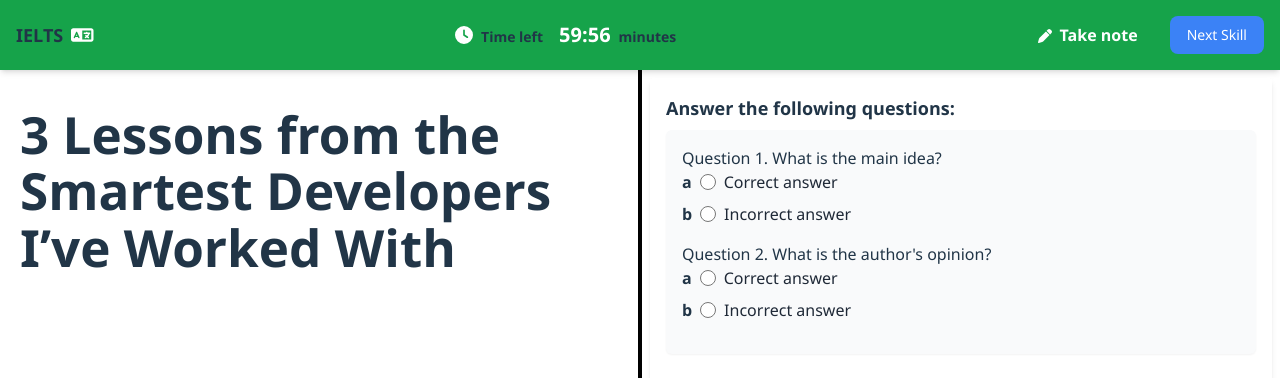
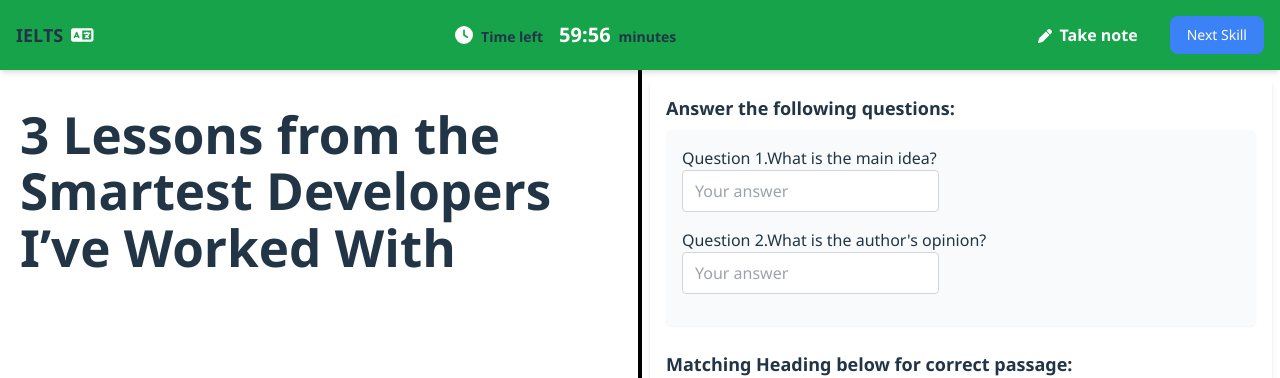
Before and after one commit to lechieulong/TutorMe_UI_v1, a React (Vite) app: page /testing/1 in a window 1280 px wide. Shown: the top 378 px of the page. Built offline with nearby package versions, Linux system fonts and the light colour scheme.

Commit message:
navigationPart

```diff
--- a/src/components/Test/NavigationPart.jsx
+++ b/src/components/Test/NavigationPart.jsx
@@ -1,5 +1,5 @@
 /* eslint-disable react/prop-types */
-import { useState } from "react";
+import { useState, useEffect } from "react";
 
 const NavigationPart = ({
   partDatas,
@@ -8,6 +8,11 @@ const NavigationPart = ({
   userAnswers, // Add userAnswers prop
 }) => {
   const [openPart, setOpenPart] = useState(0);
+
+  // Reset openPart to 0 whenever partDatas changes
+  useEffect(() => {
+    setOpenPart(0);
+  }, [partDatas]);
 
   const handleAccordionClick = (partNumber) => {
     if (openPart === partNumber) {
@@ -20,17 +25,17 @@ const NavigationPart = ({
 
   const handleQuestionClickWrapper = (event, questionId) => {
     event.stopPropagation();
-    handleQuestionClick(questionId); // Call this to handle question selection
+    handleQuestionClick(questionId);
   };
 
   return (
     <div className="bottom-0 left-0 right-0">
       <div className="flex gap-3">
         {partDatas.map((part, index) => {
-          const partName = `Part ${index + 1}`; // Use questionName or fallback
+          const partName = `Part ${index + 1}`;
           const questions = part.sections.flatMap(
             (section) => section.questions
-          ); // Flatten questions from sections
+          );
 
           return (
             <div
@@ -67,7 +72,7 @@ const NavigationPart = ({
                       key={questionIndex} // Use a unique identifier, such as question.id
                       onClick={(event) =>
                         handleQuestionClickWrapper(event, question.id)
-                      } // Pass question.id as identifier
+                      }
                     >
                       <span>{questionIndex + 1}</span>
                       {isAnswered && <span>✔️</span>}
--- a/src/data/mockTestData.js
+++ b/src/data/mockTestData.js
@@ -140,7 +140,7 @@ const mockTestData = {
       },
     ],
   },
-  listening: {
+  listening:{
     id: '5f7b1253-0ae2-49c0-905f-10a59e92e982', // GUID for listening
     duration: 30,
     type: 1,
@@ -153,18 +153,49 @@ const mockTestData = {
         questionName: "Listening Section 1",
         sections: [
           {
-            id: 'a51a5a7b-0bb1-4d85-a174-8f0e51d049c1', // GUID for section 5
-            sectionGuide:
-              "Listen carefully and answer the following questions:",
+            id: 'a51a5a7b-0bb1-4d85-a174-8f0e51d049c1', // GUID for section 1
+            sectionGuide: "Listen carefully and answer the following questions:",
+            sectionType: 1,
+            image: "",
+            questions: [
+              {
+                id: '8bc6d57d-9c09-4485-b4af-67b9f1cd9c5c', // GUID for question 1
+                questionName: "What was the main topic of the discussion?",
+                answers: [
+                  { id: '44bdb90d-f6b5-4086-9f01-fdc2deaa7d73', answerText: "Correct answer", isCorrect: 1 },
+                  { id: '4c3d2e96-fb39-4658-9a56-5bcbab0281cc', answerText: "Incorrect answer", isCorrect: 0 },
+                ],
+              },
+            ],
+          },
+          {
+            id: 'b1234567-89ab-cdef-0123-456789abcdef', // GUID for section 2
+            sectionGuide: "Summarize the discussion in your own words.",
             sectionType: 2,
             image: "",
             questions: [
               {
-                id: '8bc6d57d-9c09-4485-b4af-67b9f1cd9c5c', // GUID for question 12
-                questionName: "What was the main topic of the discussion?",
+                id: '9bc6d57d-9c09-4485-b4af-67b9f1cd9c5d', // GUID for question 2
+                questionName: "Can you summarize the main points?",
                 answers: [
-                  { id: '44bdb90d-f6b5-4086-9f01-fdc2deaa7d73', answerText: "Correct answer", isCorrect: 1 }, // Correct
-                  { id: '4c3d2e96-fb39-4658-9a56-5bcbab0281cc', answerText: "Incorrect answer", isCorrect: 0 }, // Incorrect
+                  { id: '55bdb90d-f6b5-4086-9f01-fdc2deaa7d73', answerText: "Main points summary", isCorrect: 1 },
+                  { id: '6c3d2e96-fb39-4658-9a56-5bcbab0281cc', answerText: "Wrong summary", isCorrect: 0 },
+                ],
+              },
+            ],
+          },
+          {
+            id: 'c2345678-90ab-cdef-0123-456789abcdef', // GUID for section 3
+            sectionGuide: "Fill in the blanks as you listen.",
+            sectionType: 3,
+            image: "",
+            questions: [
+              {
+                id: '10ec2f83-66ec-4b83-b56b-5b44b6c54a75', // GUID for question 3
+                questionName: "What were the key points discussed?",
+                answers: [
+                  { id: '78c7a624-4e48-4e5d-8d37-e8d47b0e76f5', answerText: "Key point A", isCorrect: 1 },
+                  { id: 'd0d152ff-b4da-473b-b51c-95cb14bcce5d', answerText: "Incorrect key point", isCorrect: 0 },
                 ],
               },
             ],
@@ -179,17 +210,49 @@ const mockTestData = {
         questionName: "Listening Section 2",
         sections: [
           {
-            id: '3f95e3c1-fd5b-4404-a4e0-23f843b940bc', // GUID for section 6
-            sectionGuide: "Listen and fill in the blanks:",
+            id: 'd3456789-01ab-cdef-0123-456789abcdef', // GUID for section 4
+            sectionGuide: "Listen and answer the following questions:",
+            sectionType: 1,
+            image: "",
+            questions: [
+              {
+                id: '15fc2f83-66ec-4b83-b56b-5b44b6c54a76', // GUID for question 4
+                questionName: "What was the main topic discussed?",
+                answers: [
+                  { id: '90d152ff-b4da-473b-b51c-95cb14bcce5d', answerText: "Correct answer", isCorrect: 1 },
+                  { id: '21c7a624-4e48-4e5d-8d37-e8d47b0e76f5', answerText: "Incorrect answer", isCorrect: 0 },
+                ],
+              },
+            ],
+          },
+          {
+            id: 'e4567890-12ab-cdef-0123-456789abcdef', // GUID for section 5
+            sectionGuide: "Choose the correct option based on the audio.",
+            sectionType: 2,
+            image: "",
+            questions: [
+              {
+                id: '25fc2f83-66ec-4b83-b56b-5b44b6c54a77', // GUID for question 5
+                questionName: "What was mentioned about [] the topic?",
+              },
+              {
+                id: '25fc2f83-66ec-4b83-b56b-5b44b6c54a44', // GUID for question 5
+                questionName: "What was mentioned about [] the topic?",
+              },
+            ],
+          },
+          {
+            id: 'f5678901-23ab-cdef-0123-456789abcdef', // GUID for section 6
+            sectionGuide: "Answer the questions based on the audio.",
             sectionType: 3,
             image: "",
             questions: [
               {
-                id: '04ec2f83-66ec-4b83-b56b-5b44b6c54a74', // GUID for question 13
-                questionName: "What were the key points discussed?",
+                id: '35fc2f83-66ec-4b83-b56b-5b44b6c54a78', // GUID for question 6
+                questionName: "What strategies were discussed?",
                 answers: [
-                  { id: '28c7a624-4e48-4e5d-8d37-e8d47b0e76f5', answerText: "Correct answer", isCorrect: 1 }, // Correct
-                  { id: 'd0d152ff-b4da-473b-b51c-95cb14bcce5d', answerText: "Incorrect answer", isCorrect: 0 }, // Incorrect
+                  { id: '48d152ff-b4da-473b-b51c-95cb14bcce5d', answerText: "Correct strategy", isCorrect: 1 },
+                  { id: '55b7a624-4e48-4e5d-8d37-e8d47b0e76f5', answerText: "Incorrect strategy", isCorrect: 0 },
                 ],
               },
             ],
--- a/src/pages/TestExam/AnswerView.jsx
+++ b/src/pages/TestExam/AnswerView.jsx
@@ -117,40 +117,41 @@ const AnswerView = ({
             ))}
           </div>
         );
-      case 9: // Single-choice Questions
-        return (
-          <div className="flex flex-col gap-2">
-            {question.answers.map((answer, index) => (
-              <div
-                className="flex gap-2 justify-start items-center"
-                key={answer.id}
-              >
-                <p className="font-semibold">{renderLetter(index + 1)}</p>
-                <label className="flex items-center space-x-2">
-                  <input
-                    type="radio"
-                    name={`question_${question.id}`} // Ensures all radio buttons in this question belong to the same group
-                    value={answer.answerText}
-                    onChange={(e) =>
-                      handleChangeWrap(
-                        e,
-                        skill,
-                        partData.id,
-                        question.id,
-                        answer.id // Pass the answer ID to update state
-                      )
-                    }
-                    className="h-4 w-4 text-blue-600 border-gray-300 rounded focus:ring-blue-500"
-                  />
-                  <span className="text-gray-800">{answer.answerText}</span>
-                </label>
-              </div>
-            ))}
-          </div>
-        );
+      // case 9: // Single-choice Questions
+      //   return (
+      //     <div className="flex flex-col gap-2">
+      //       {question.answers.map((answer, index) => (
+      //         <div
+      //           className="flex gap-2 justify-start items-center"
+      //           key={answer.id}
+      //         >
+      //           <p className="font-semibold">{renderLetter(index + 1)}</p>
+      //           <label className="flex items-center space-x-2">
+      //             <input
+      //               type="radio"
+      //               name={`question_${question.id}`} // Ensures all radio buttons in this question belong to the same group
+      //               value={answer.answerText}
+      //               onChange={(e) =>
+      //                 handleChangeWrap(
+      //                   e,
+      //                   skill,
+      //                   partData.id,
+      //                   question.id,
+      //                   answer.id // Pass the answer ID to update state
+      //                 )
+      //               }
+      //               className="h-4 w-4 text-blue-600 border-gray-300 rounded focus:ring-blue-500"
+      //             />
+      //             <span className="text-gray-800">{answer.answerText}</span>
+      //           </label>
+      //         </div>
+      //       ))}
+      //     </div>
+      //   );
 
-      case 2: // True/False/Not Given
+      case 2:
       case 3:
+        if (skill === 0)
           return (
             <div className="flex flex-col space-y-2">
               <label className="flex items-center space-x-2">
@@ -160,7 +161,12 @@ const AnswerView = ({
                   value={1}
                   className="h-4 w-4 text-blue-600 border-gray-300 rounded focus:ring-blue-500"
                   onChange={(e) =>
-                  handleChangeWrap(e, currentSkillKey, partData.id, question.id)
+                    handleChangeWrap(
+                      e,
+                      currentSkillKey,
+                      partData.id,
+                      question.id
+                    )
                   }
                 />
                 <span>True</span>
@@ -172,7 +178,12 @@ const AnswerView = ({
                   value={0}
                   className="h-4 w-4 text-blue-600 border-gray-300 rounded focus:ring-blue-500"
                   onChange={(e) =>
-                  handleChangeWrap(e, currentSkillKey, partData.id, question.id)
+                    handleChangeWrap(
+                      e,
+                      currentSkillKey,
+                      partData.id,
+                      question.id
+                    )
                   }
                 />
                 <span>False</span>
@@ -198,12 +209,16 @@ const AnswerView = ({
               )}
             </div>
           );
-      case 7:
+        if (skill === 1) {
+          const questionParts = question.questionName.split("[]");
           return (
+            <div className="flex flex-col space-y-2">
+              <span className="font-medium">
+                {questionParts[0]} {/* Part before [] */}
                 <input
                   type="text"
-            placeholder="Your answer"
-            className="border border-gray-300 rounded px-3 py-2 focus:outline-none focus:ring-2 focus:ring-blue-500"
+                  placeholder="Enter text here"
+                  className="border border-gray-300 rounded px-2 py-1 focus:outline-none focus:ring-2 focus:ring-blue-500"
                   onChange={(e) =>
                     handleChangeWrap(
                       e,
@@ -215,7 +230,40 @@ const AnswerView = ({
                     )
                   }
                 />
+                {questionParts[1]} {/* Part after [] */}
+              </span>
+            </div>
           );
+        }
+      case 7:
+      case 2:
+        if (skill === 0 || skill === 1) {
+          const questionParts = question.questionName.split("[]");
+          return (
+            <div className="flex flex-col space-y-2">
+              <span className="font-medium">
+                {questionParts[0]} {/* Part before [] */}
+                <input
+                  type="text"
+                  placeholder="Enter text here"
+                  className="border border-gray-300 rounded px-2 py-1 focus:outline-none focus:ring-2 focus:ring-blue-500"
+                  onChange={(e) =>
+                    handleChangeWrap(
+                      e,
+                      skill,
+                      partData.id,
+                      question.id,
+                      null,
+                      sectionType
+                    )
+                  }
+                />
+                {questionParts[1]} {/* Part after [] */}
+              </span>
+            </div>
+          );
+        }
+
       default:
         return (
           <input
@@ -329,7 +377,13 @@ const AnswerView = ({
                     section.questions.map((question, index) => (
                       <div key={index} className="mb-4">
                         <p className="font-medium">
-                          Question {questionCounter++}. {question.questionName}
+                          Question {questionCounter++}.
+                          {((skill === 1 &&
+                            section.sectionType !== 2 &&
+                            section.sectionType !== 7) ||
+                            (skill === 0 && section.sectionType !== 7)) && (
+                            <span>{question.questionName} </span>
+                          )}
                         </p>
                         {renderInputBasedOnSectionType(
                           section.sectionType,
```
Lines whose indentation alone changed are shown as unchanged.
